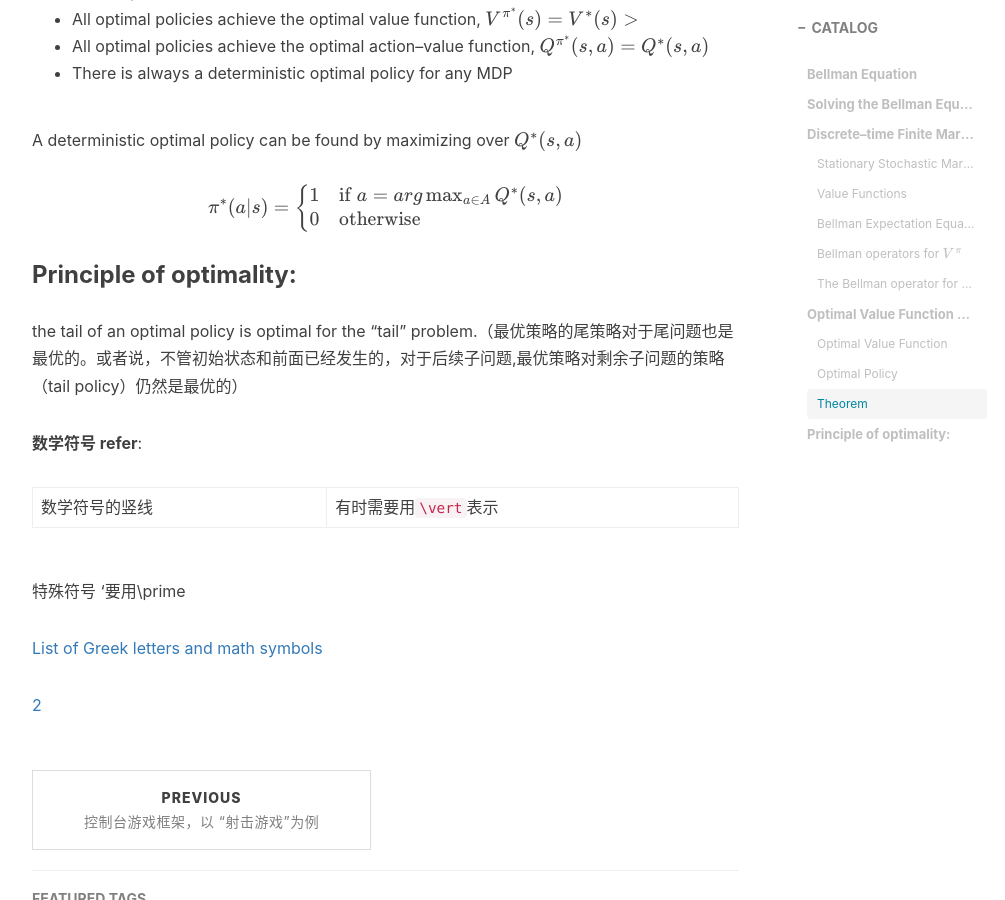
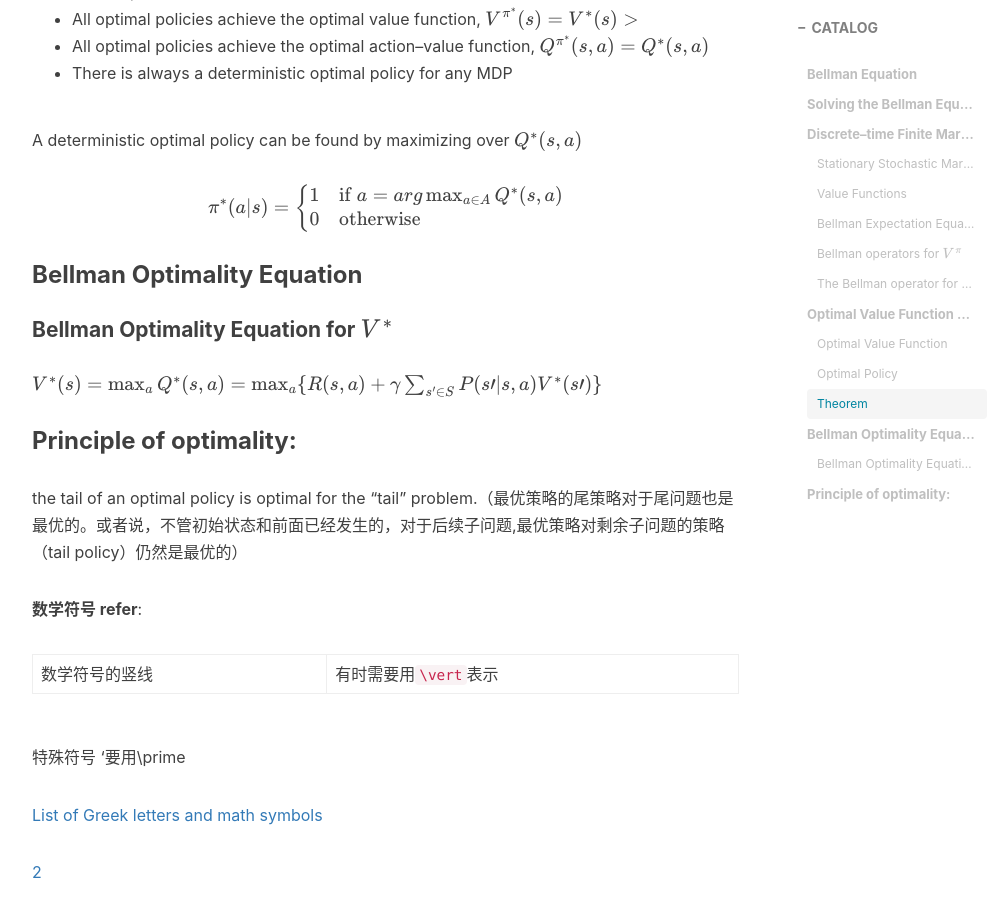
Before and after one commit to xuepro/xuepro.github.io, a Jekyll site: the page built from _posts/2018-05-31-马尔可夫决策过程MDP.md, in a window 1280 px wide and 900 px high, scrolled down 6015 px. Shown: the whole window, without its empty margins (233-1238 px from the left). Built offline with Jekyll 4.4.1, drawn with Linux system fonts in a browser that asks for light colours; nearby versions of some CDN libraries; formulas are drawn with MathJax 3; comment, search, counter and statistics services are not loaded.

Commit message:
Update 2018-05-31-马尔可夫决策过程MDP.md

```diff
--- a/_posts/2018-05-31-马尔可夫决策过程MDP.md
+++ b/_posts/2018-05-31-马尔可夫决策过程MDP.md
@@ -264,6 +264,11 @@
 \end{equation}
 $$
 
+### Bellman Optimality Equation
+
+#### Bellman Optimality Equation for $$V^*$$
+ $$V^*(s) = \max_{a}Q^*(s,a) =  \max_{a}\{ R(s,a)+ \gamma \sum_{s^{\prime} \in S} P(s\prime \vert s,a) V^*(s\prime) \}$$
+
 ### Principle of optimality:
   the tail of an optimal policy is optimal for the “tail” problem.（最优策略的尾策略对于尾问题也是最优的。或者说，不管初始状态和前面已经发生的，对于后续子问题,最优策略对剩余子问题的策略（tail policy）仍然是最优的）
 
```
